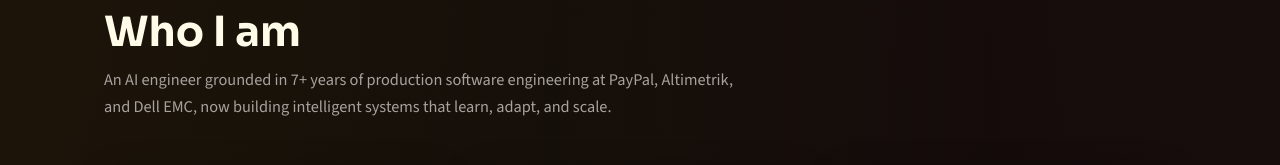
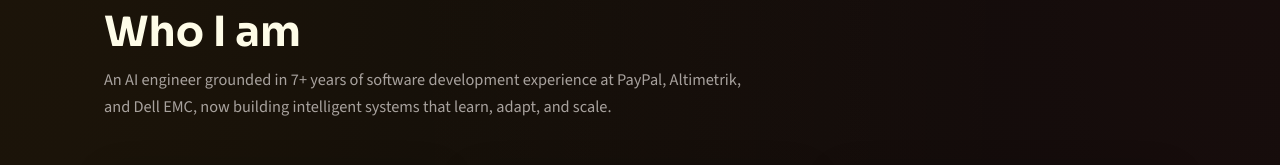
Before and after one commit to swanky-rt/personal_portfolio, a React (Vite) app: page / in a window 1280 px wide. Shown: the part 749-914 px from the top of the page. Built offline with nearby package versions, Linux system fonts and the light colour scheme.

Commit message:
Update About.jsx

```diff
--- a/src/components/About.jsx
+++ b/src/components/About.jsx
@@ -9,7 +9,7 @@
           <p className="section-kicker">About</p>
           <h2 className="section-title">Who I am</h2>
           <p className="section-subtitle">
-            An AI engineer grounded in 7+ years of production software engineering at
+            An AI engineer grounded in 7+ years of software development experience at
             PayPal, Altimetrik, and Dell EMC, now building intelligent systems that
             learn, adapt, and scale.
           </p>
@@ -23,7 +23,7 @@
             <h3 className="about-heading">From Software Engineer to AI Engineer</h3>
             <p>
               My journey into AI is built on a strong foundation of real-world
-              software engineering. Over 7+ years at <strong>PayPal</strong>,{" "}
+              software engineering. Over 7 years at <strong>PayPal</strong>,{" "}
               <strong>Altimetrik</strong>, and <strong>Dell EMC</strong>, I designed
               and shipped high-throughput payment pipelines serving 436M+ users,
               built ML-integrated risk systems with 96% accuracy, and engineered
```
